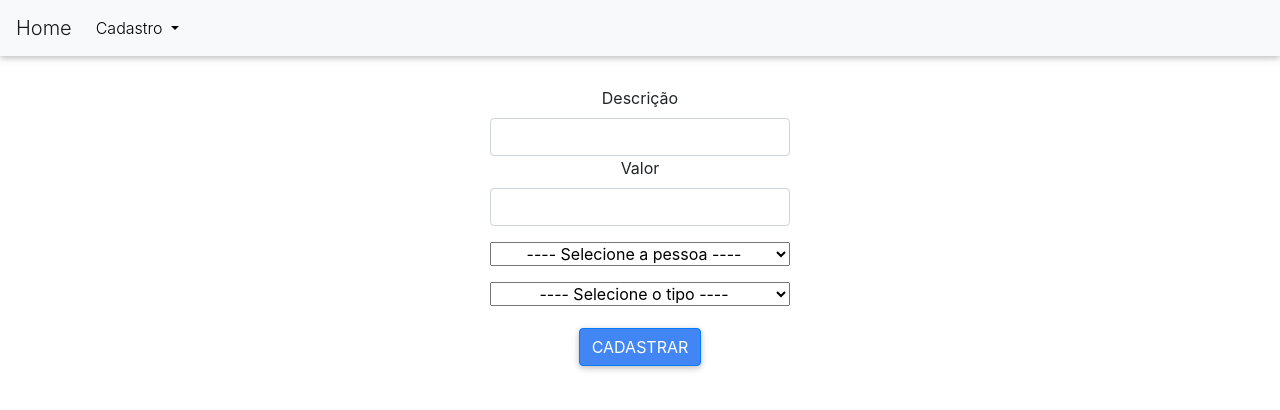
After one commit to Huds0nAlve5/flaskWithSQL, a Flask app: template src/templates/public/cadastro_transacao.html in a window 1280 px wide. The commit adds this page. Shown: the top 410 px of the page. Run offline with Flask 3, Linux system fonts and the light colour scheme; the template is opened without the code that fills it, so the values that code supplies are empty; some libraries are stand-ins or nearby versions.

Commit message:
adicionado a pagina de cadastro de transacao, alem da rota e controller

```diff
--- a/src/app.py
+++ b/src/app.py
@@ -10,3 +10,4 @@ app.add_url_rule(routes["index"], view_func=routes["index_controller"])
 app.add_url_rule(routes["cadastro_pessoa"], view_func=routes["cadastro_pessoa_controller"])
 app.add_url_rule(routes["deletar_pessoa"], view_func=routes["del_pessoa_controller"])
 app.add_url_rule(routes["atualizar_pessoa"], view_func=routes["updt_pessoa_controller"])
+app.add_url_rule(routes["cadastro_transacao"], view_func=routes["cadastro_transacao_controller"])
--- a/src/database/db.sql
+++ b/src/database/db.sql
@@ -8,7 +8,7 @@ CREATE TABLE IF NOT EXISTS pessoa(
 CREATE TABLE IF NOT EXISTS transacao(
     id INT(5) UNSIGNED ZEROFILL NOT NULL AUTO_INCREMENT,
     descricao CHAR(60) NOT NULL,
-    value FLOAT NOT NULL,
+    value FLOAT() NOT NULL,
     id_pessoa INT(5) UNSIGNED ZEROFILL NOT NULL,
     id_type INT(5) NOT NULL,
     PRIMARY KEY(id)
@@ -22,3 +22,5 @@ CREATE TABLE IF NOT EXISTS tipo(
 
 ALTER TABLE transacao ADD FOREIGN KEY (id_type)REFERENCES tipo(id);
 ALTER TABLE transacao ADD FOREIGN KEY (id_pessoa)REFERENCES pessoa(id);
+INSERT INTO tipo VALUES(null, "Receita");
+INSERT INTO tipo VALUES(null, "Despesa");
--- a/src/routes/routes.py
+++ b/src/routes/routes.py
@@ -4,5 +4,6 @@ routes = {
     "index":"/", "index_controller":index_controller.as_view("index"),
     "cadastro_pessoa":"/cadastro/pessoa", "cadastro_pessoa_controller":cadastro_pessoa_controller.as_view("cadastro_pessoa"),
     "deletar_pessoa":"/delete/pessoa/<int:id>", "del_pessoa_controller":del_pessoa_controller.as_view("delete_pessoa"),
-    "atualizar_pessoa":"/atualizar/pessoa/<int:id>", "updt_pessoa_controller":updt_pessoa_controller.as_view("atualizar_pessoa")
+    "atualizar_pessoa":"/atualizar/pessoa/<int:id>", "updt_pessoa_controller":updt_pessoa_controller.as_view("atualizar_pessoa"),
+    "cadastro_transacao":"/cadastro/transacao", "cadastro_transacao_controller":cadastro_transacao_controller.as_view("cadastro_transacao")
 }
--- a/src/templates/partials/msg.html
+++ b/src/templates/partials/msg.html
@@ -17,7 +17,7 @@
     <div class="alert alert-danger alert-dismissible fade show" role="alert">
         {% for message in error %}
         {{message}}
-        <i class="fa-solid fa-triangle-exclamation"></i>
+        <i class="fas fa-solid fa-triangle-exclamation"></i>
         {% endfor %}
         <button type="button" class="close" data-dismiss="alert" aria-label="Close">
         <span aria-hidden="true">&times;</span>
--- a/src/templates/partials/nav.html
+++ b/src/templates/partials/nav.html
@@ -10,7 +10,7 @@
             </a>
             <div class="dropdown-menu" aria-labelledby="navbarDropdown">
                 <a class="dropdown-item" href="/cadastro/pessoa">Pessoa</a>
-                <a class="dropdown-item" href="#">Transação</a>
+                <a class="dropdown-item" href="/cadastro/transacao">Transação</a>
             </div>
         </li>
     </ul>
--- /dev/null
+++ b/src/templates/public/cadastro_transacao.html
@@ -0,0 +1,47 @@
+{% extends "base.html" %}
+
+{% block content %}
+    <form action="" method="POST" id="form_pessoa">
+        <label for="descricao">Descrição</label>
+        <input type="text" class="form-control" name="descricao" id="nome">
+        </div>
+
+        <div class="form-group">
+            <label for="value">Valor</label>
+            <input type="number" class="form-control" name="value" id="nome" min="0" step="0.01">
+        </div>
+
+        <div class="form-group">
+            <select name="id_pessoa" id="nome">
+                <option value="">---- Selecione a pessoa ----</option>
+                {% for pessoa in pessoas %}
+                    <option value="{{pessoa.0}}">{{pessoa.1}}</option>
+                {% endfor %}
+              </select>
+        </div>
+
+        <div class="form-group">
+            <select name="id_type" id="nome">
+                <option value="">---- Selecione o tipo ----</option>
+                {% for tipo in tipos %}
+                    <option value="{{tipo.0}}">{{tipo.1}}</option>
+                {% endfor %}
+              </select>
+        </div>
+
+        <button type="submit" class="btn btn-primary">Cadastrar</button>
+    </form>
+
+    {% for pessoa in pessoas %}
+        {{pessoa.1}}
+        {{pessoa.2}}
+
+        <form action="/delete/pessoa/{{pessoa.0}}" method="POST">
+            <button>Deletar</button>
+        </form>
+
+        <a href="/atualizar/pessoa/{{pessoa.0}}">Atualizar</a>
+
+
+    {% endfor %}
+{% endblock %}
```
Also changed, not shown: src/controllers/controller.py (+31 -0 lines).
